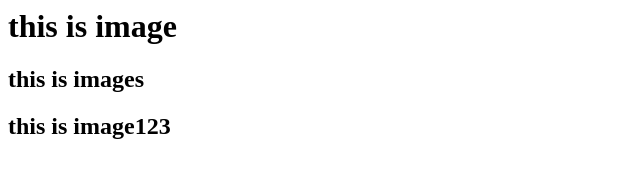
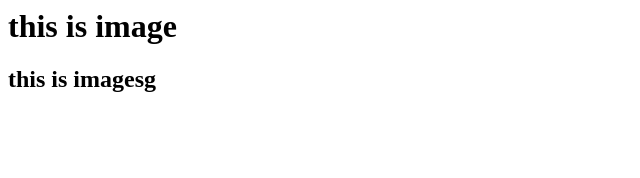
Before and after one commit to mahesh123-git/test, a plain HTML site: page index.html in a window 1280 px wide. Shown: the whole page, without its empty margins (0-640 px from the left). Drawn offline with Linux system fonts and the light colour scheme.

Commit message:
line add

```diff
--- a/index.html
+++ b/index.html
@@ -1,3 +1,2 @@
 <h1>this is image</h1>
-<h2>this is images</h2>
-<h2>this is image123</h2>
+<h2>this is imagesg</h2>
```
